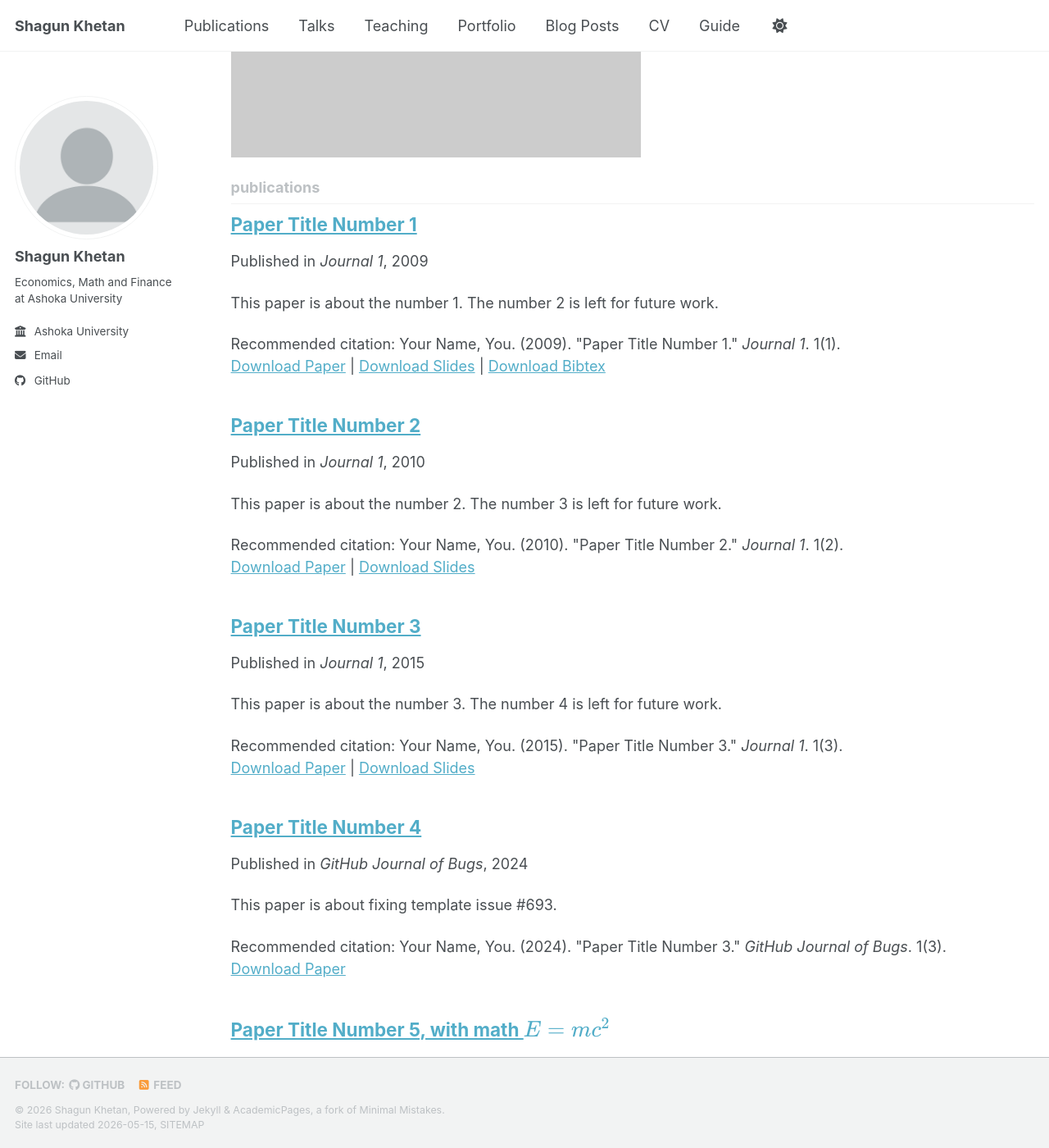
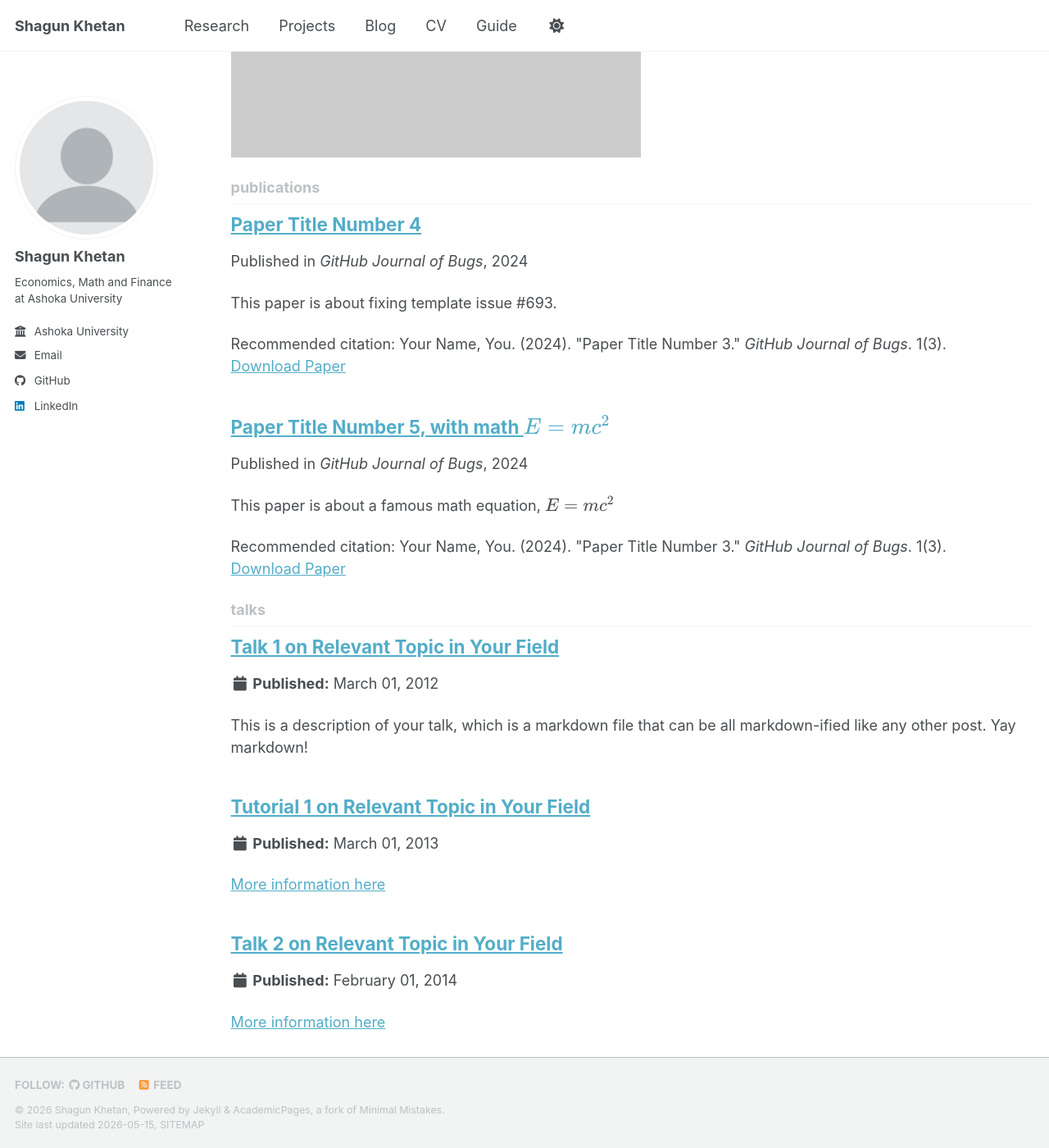
Before and after one commit to shagun-khetan/shagun-khetan.github.io, a Jekyll site: the page built from _pages/collection-archive.html, in a window 1280 px wide and 1400 px high, scrolled down 893 px. Shown: the whole window at 82% size. Built offline with Jekyll 4.4.1, drawn with Linux system fonts in a browser that asks for light colours; a script bundle is joined from its source files by our own code; library files that are not in the unit come from our copies; a file with an impossible date is left out; some of the changed lines change nothing that is shown.

Commit message:
testpages for research

```diff
--- a/_config.yml
+++ b/_config.yml
@@ -66,7 +66,7 @@
   keybase          : # Username
   instagram        : # Username
   lastfm           : # Username
-  linkedin         : # shagun-khetan
+  linkedin         : shagun-khetan-74b757239/
   mastodon         : # URL
   medium           : # URL
   pinterest        : # Username
--- a/_data/navigation.yml
+++ b/_data/navigation.yml
@@ -8,20 +8,20 @@
 #      Markdown formatted page while the second is generated using JSON.
 
 main:
-  - title: "Publications"
-    url: /publications/
+  - title: "Research"
+    url: /research/
 
-  - title: "Talks"
-    url: /talks/
+  # - title: "Talks"
+  #   url: /talks/
 
-  - title: "Teaching"
-    url: /teaching/
+  # - title: "Teaching"
+  #   url: /teaching/
 
-  - title: "Portfolio"
-    url: /portfolio/
+  - title: "Projects" # was portfolio before
+    url: /projects/
 
-  - title: "Blog Posts"
-    url: /year-archive/
+  - title: "Blog" # was blog posts before
+    url: /blog/ # /year-archive/
 
   - title: "CV"
     url: /cv/
--- a/_pages/publications.html
+++ b/_pages/publications.html
@@ -1,7 +1,7 @@
 ---
 layout: archive
-title: "Publications"
-permalink: /publications/
+title: "Research"
+permalink: /research/
 author_profile: true
 ---
 
--- a/_publications/2009-10-01-paper-title-number-1.md
+++ b/_publications/2009-10-01-paper-title-number-1.md
@@ -1,14 +1,14 @@
 ---
-title: "Paper Title Number 1"
+title: "The Cost of Knowledge: Evidence from India’s 4G Internet Revolution"
 collection: publications
 category: manuscripts
 permalink: /publication/2009-10-01-paper-title-number-1
-excerpt: 'This paper is about the number 1. The number 2 is left for future work.'
-date: 2009-10-01
-venue: 'Journal 1'
-slidesurl: 'https://academicpages.github.io/files/slides1.pdf'
-paperurl: 'https://academicpages.github.io/files/paper1.pdf'
-bibtexurl: 'https://academicpages.github.io/files/bibtex1.bib'
-citation: 'Your Name, You. (2009). &quot;Paper Title Number 1.&quot; <i>Journal 1</i>. 1(1).'
+excerpt: 'We examine the effect of affordable high-speed mobile internet on children’s educational outcomes using the nationwide rollout of Reliance Jio’s 4G network in India in 2016 as a natural experiment. Jio’s entry led to an abrupt and unanticipated decline in mobile data prices and a rapid expansion of 4G coverage. Exploiting cross-district variation in early exposure to Jio’s network, we implement a difference-in-differences design using district-level test score data from the Annual Status of Education Report (ASER). We find that districts with greater initial access to low-cost 4G internet experienced statistically significant improvements of approximately 0.18 standard deviations in reading scores and 0.15 standard deviations in mathematics scores between 2016 and 2018. These effects are robust to alternative treatment definitions, a continuous treatment-intensity specification, and controls for local economic activity and demographic composition. Our results suggest that widespread access to affordable, mobile-first internet can complement traditional education inputs and improve learning outcomes in developing-country contexts.'
+date: 2025
+# venue: 'Journal 1'
+slidesurl: 'https://academicpages.github.io/files/Khaitan_Khetan_Slides.pdf'
+paperurl: 'https://academicpages.github.io/files/Khaitan_Khetan_Paper.pdf'
+bibtexurl: # 'https://academicpages.github.io/files/bibtex1.bib'
+# citation: 'Your Name, You. (2009). &quot;Paper Title Number 1.&quot; <i>Journal 1</i>. 1(1).'
 ---
 The contents above will be part of a list of publications, if the user clicks the link for the publication than the contents of section will be rendered as a full page, allowing you to provide more information about the paper for the reader. When publications are displayed as a single page, the contents of the above "citation" field will automatically be included below this section in a smaller font.
--- a/_publications/2010-10-01-paper-title-number-2.md
+++ b/_publications/2010-10-01-paper-title-number-2.md
@@ -1,14 +1,14 @@
 ---
-title: "Paper Title Number 2"
+title: "Beyond the Green Facade: Trade Costs of the Carbon Border Adjustment Mechanism"
 collection: publications
 category: manuscripts
 permalink: /publication/2010-10-01-paper-title-number-2
-excerpt: 'This paper is about the number 2. The number 3 is left for future work.'
-date: 2010-10-01
-venue: 'Journal 1'
-slidesurl: 'https://academicpages.github.io/files/slides2.pdf'
-paperurl: 'https://academicpages.github.io/files/paper2.pdf'
-citation: 'Your Name, You. (2010). &quot;Paper Title Number 2.&quot; <i>Journal 1</i>. 1(2).'
+excerpt: 'We examine whether the European Union’s Carbon Border Adjustment Mechanism (CBAM) generated anticipatory trade responses prior to implementation. Using bilateral monthly trade data from EU COMEXT between 2018 and 2023, we estimate an event-study specification comparing CBAM-covered sectors to non-CBAM-covered sectors across advanced and emerging market exporters to the EU. We find evidence of export frontloading following the announcement of CBAM, particularly among emerging market economies, with exports in CBAM-covered sectors rising by approximately 42–49 percent relative to non-CBAM-covered sectors within three quarters of the announcement. No comparable response is detected for advanced economies. The results suggest that climate-linked trade policy can influence international trade flows well before formal enforcement begins.'
+date: 2026
+# venue: 'Journal 1'
+slidesurl: 'https://academicpages.github.io/files/Global_Economy_PolicyPaper_Slides.pdf'
+paperurl: 'https://academicpages.github.io/files/Global_Economy_PolicyPaper_Paper.pdf'
+#citation: 'Your Name, You. (2010). &quot;Paper Title Number 2.&quot; <i>Journal 1</i>. 1(2).'
 ---
 
 The contents above will be part of a list of publications, if the user clicks the link for the publication than the contents of section will be rendered as a full page, allowing you to provide more information about the paper for the reader. When publications are displayed as a single page, the contents of the above "citation" field will automatically be included below this section in a smaller font.
--- a/_publications/2015-10-01-paper-title-number-3.md
+++ b/_publications/2015-10-01-paper-title-number-3.md
@@ -1,14 +1,14 @@
 ---
-title: "Paper Title Number 3"
+title: "Mobility Shocks and Employment Outcomes during COVID-19"
 collection: publications
 category: manuscripts
 permalink: /publication/2015-10-01-paper-title-number-3
-excerpt: 'This paper is about the number 3. The number 4 is left for future work.'
-date: 2015-10-01
-venue: 'Journal 1'
-slidesurl: 'https://academicpages.github.io/files/slides3.pdf'
-paperurl: 'https://academicpages.github.io/files/paper3.pdf'
-citation: 'Your Name, You. (2015). &quot;Paper Title Number 3.&quot; <i>Journal 1</i>. 1(3).'
+excerpt: 'This paper studies the impact of lockdown-induced mobility shocks during the COVID-19 pandemic on employment outcomes in India. Using an individual-level panel from the Consumer Pyramids Household Survey(CPHS) merged with district-level mobility measures from Google Com- munity Mobility Reports, we exploit cross-district variation in reductions in workplace mobility during the national lockdown as a measure of treatment intensity in a difference-in-differences framework with individual and time fixed effects. We find that while average effects on employment are modest, there is substantial heterogeneity: negative effects are concentrated among individuals in the lowest income quartile and among self-employed and salaried workers. We also document significant gender differences, with adverse effects for women but no statistically significant effects for men at the extensive margin. Decomposing employment dynamics, we show that these effects are driven primarily by an increase in job exits and a decline in job entry, with exit effects being substantially larger in magnitude. Overall, the results highlight the unequal labor market consequences of pandemic-induced mobility restrictions across socioeconomic groups.'
+date: 2026
+# venue: 'Journal 1'
+# slidesurl: 'https://academicpages.github.io/files/slides3.pdf'
+paperurl: 'https://academicpages.github.io/files/Labour_Economics_Paper.pdf'
+# citation: 'Your Name, You. (2015). &quot;Paper Title Number 3.&quot; <i>Journal 1</i>. 1(3).'
 ---
 
 The contents above will be part of a list of publications, if the user clicks the link for the publication than the contents of section will be rendered as a full page, allowing you to provide more information about the paper for the reader. When publications are displayed as a single page, the contents of the above "citation" field will automatically be included below this section in a smaller font.
```
Also changed, not shown: 6 other files.
